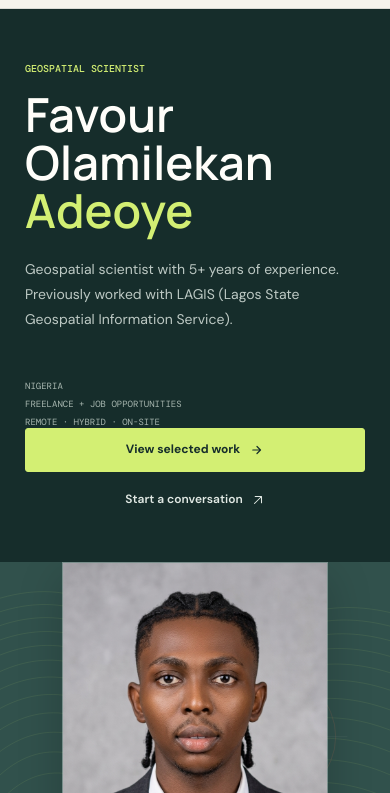
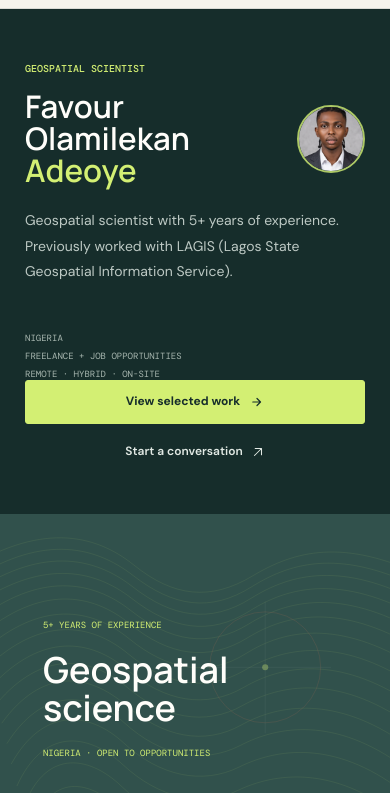
Before and after one commit to Olamn-WebGIS/GIS-Portfolio, a plain HTML site: page index.html in a window 390 px wide. Shown: the part 51-844 px from the top of the page. Drawn offline with nearby package versions, Linux system fonts and the light colour scheme.

Commit message:
Update website

```diff
--- a/index.html
+++ b/index.html
@@ -45,8 +45,12 @@
     .hero { display: grid; min-height: 590px; grid-template-columns: minmax(340px, .87fr) 1.13fr; color: var(--white); background: var(--ink); }
     .hero-copy { display: flex; flex-direction: column; justify-content: center; align-items: flex-start; padding: 72px max(44px, calc((100vw - 1180px) / 2)); padding-right: 36px; }
     .hero .eyebrow { color: var(--lime); }
-    h1 { max-width: 580px; margin: 0; font: 600 clamp(46px, 5.2vw, 72px)/1.02 var(--display); letter-spacing: 0; }
+    h1 { max-width: 580px; margin: 0; font: 600 clamp(34px, 3.5vw, 48px)/1.02 var(--display); letter-spacing: 0; }
     h1 span { color: var(--lime); }
+    .hero-title-row { display: grid; width: 100%; grid-template-columns: minmax(0, 1fr) 80px; align-items: center; gap: 14px; }
+    .hero-title-row h1 { min-width: 0; max-width: none; }
+    .profile-portrait { width: 80px; margin: 0; }
+    .profile-portrait img { display: block; width: 100%; aspect-ratio: 1; border: 2px solid rgba(211,239,115,.8); border-radius: 50%; object-fit: cover; object-position: center 26%; }
     .hero-intro { max-width: 430px; margin: 22px 0 26px; color: #bdc9c4; font-size: 15px; line-height: 1.8; }
     .hero-actions { display: flex; flex-wrap: wrap; align-items: center; gap: 19px; }
     .button-primary { display: inline-flex; min-height: 44px; align-items: center; gap: 10px; padding: 0 17px; border: 1px solid var(--lime); border-radius: 3px; color: var(--ink); background: var(--lime); font-size: 12px; font-weight: 700; transition: background .2s, color .2s; }
@@ -59,8 +63,12 @@
 
     .hero-visual { position: relative; min-height: 590px; overflow: hidden; display: grid; place-items: center; background: #31514c; }
     .contour-art { position: absolute; inset: 0; width: 100%; height: 100%; opacity: .35; }
-    .profile-portrait { position: relative; z-index: 1; width: min(360px, 68%); margin: 0; }
-    .profile-portrait img { display: block; width: 100%; aspect-ratio: 2 / 3; border: 1px solid rgba(255,255,255,.35); object-fit: cover; object-position: center 26%; box-shadow: 0 16px 42px rgba(0,0,0,.2); }
+    .visual-caption { position: relative; z-index: 1; display: flex; width: min(390px, 76%); flex-direction: column; align-items: flex-start; color: var(--white); }
+    .visual-caption .visual-kicker, .visual-caption .visual-footer { color: var(--lime); font: 400 9px var(--mono); text-transform: uppercase; }
+    .visual-caption strong { margin: 20px 0; font: 600 clamp(36px, 4vw, 56px)/1.05 var(--display); }
+    .visual-caption { position: relative; z-index: 1; display: flex; width: min(390px, 76%); flex-direction: column; align-items: flex-start; color: var(--white); }
+    .visual-caption .visual-kicker, .visual-caption .visual-footer { color: var(--lime); font: 400 9px var(--mono); text-transform: uppercase; }
+    .visual-caption strong { margin: 20px 0; font: 600 clamp(36px, 4vw, 56px)/1.05 var(--display); }
 
     .section { padding: 94px 0; }
     .section-heading { display: flex; align-items: flex-end; justify-content: space-between; gap: 24px; margin-bottom: 38px; }
@@ -115,7 +123,9 @@
       .nav-links .nav-contact { padding: 8px 11px; }
       .hero { display: flex; flex-direction: column; }
       .hero-copy { min-height: 435px; padding: 52px 25px 42px; }
-      h1 { max-width: 500px; font-size: clamp(47px, 12vw, 66px); }
+      h1 { max-width: none; font-size: clamp(30px, 8vw, 38px); }
+      .hero-title-row { grid-template-columns: minmax(0, 1fr) 68px; gap: 10px; }
+      .profile-portrait { width: 68px; }
       .hero-intro { max-width: 425px; font-size: 14px; }
       .hero-meta { display: flex; flex-direction: column; align-items: flex-start; gap: 6px; margin-top: 22px; }
       .hero-meta span + span::before { content: none; margin: 0; }
@@ -123,6 +133,7 @@
       .hero-actions .button-primary, .hero-actions .text-link { width: 100%; justify-content: center; }
       .hero-actions .text-link { min-height: 40px; }
       .hero-visual { min-height: 350px; }
+      .visual-caption { width: 78%; }
       .section { padding: 69px 0; }
       .section-heading { display: block; margin-bottom: 26px; }
       .section-heading h2 { font-size: 37px; }
@@ -160,7 +171,10 @@
     <section class="hero" id="home" aria-labelledby="hero-title">
       <div class="hero-copy">
         <p class="eyebrow">Geospatial scientist</p>
-        <h1 id="hero-title">Favour<br>Olamilekan<br><span>Adeoye</span></h1>
+        <div class="hero-title-row">
+          <h1 id="hero-title">Favour<br>Olamilekan<br><span>Adeoye</span></h1>
+          <figure class="profile-portrait"><img src="images/Profilepic.png" alt="Professional portrait of Favour Olamilekan Adeoye"></figure>
+        </div>
         <p class="hero-intro">Geospatial scientist with 5+ years of experience. Previously worked with LAGIS (Lagos State Geospatial Information Service).</p>
         <div class="hero-meta"><span>Nigeria</span><span>Freelance + job opportunities</span><span>Remote · hybrid · on-site</span></div>
         <div class="hero-actions">
@@ -184,7 +198,7 @@
           <circle cx="612" cy="360" r="7" fill="#d3ef73"/>
           <path d="M612 208v304M460 360h304" stroke="#fffefa" stroke-opacity=".3" stroke-width="1"/>
         </svg>
-        <figure class="profile-portrait"><img src="images/Profilepic.png" alt="Professional portrait of Favour Olamilekan Adeoye"></figure>
+        <div class="visual-caption"><span class="visual-kicker">5+ years of experience</span><strong>Geospatial<br>science</strong><span class="visual-footer">Nigeria · Open to opportunities</span></div>
       </div>
     </section>
 
```
